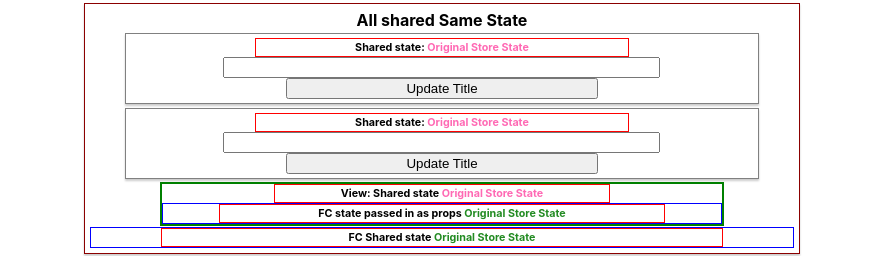
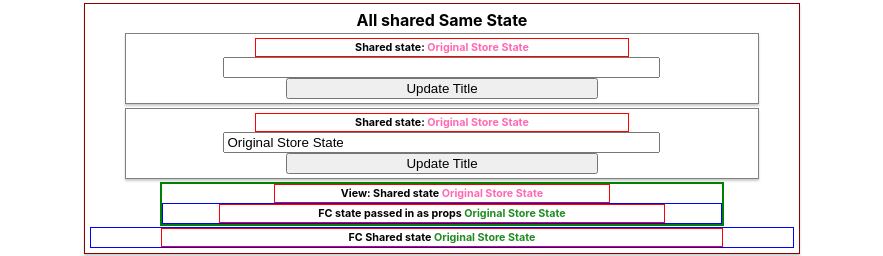
Before and after one commit to stevekutz/redux_exp2, a React (Create React App) app in the folder app/: page / in a window 1280 px wide. Shown: the top 256 px of the page, without its empty margins (198-1081 px from the left). Built offline with nearby package versions, Linux system fonts and the light colour scheme.

Commit message:
added dynamic state input field

```diff
--- a/app/src/App.js
+++ b/app/src/App.js
@@ -3,6 +3,7 @@ import React from 'react';
 import './styles/App.css';
 
 import Title from './views/Title';
+import Title2 from './views/Title2';
 import TitleView from './views/TitleView';
 import TitleComponent from './components/TitleComponent';
 import Counter from './views/Counter';
@@ -16,7 +17,7 @@ function App() {
         <div className = "allSharedState">
           <h4>All shared Same State</h4>
           <Title />
-          <Title />
+          <Title2 />
           <TitleView />
           <TitleComponent />
         </div>
--- a/app/src/styles/counter.css
+++ b/app/src/styles/counter.css
@@ -22,7 +22,6 @@ h5{
     color: firebrick;
     background-color: ghostwhite;
     border-radius: 10px;
-
 }
 
 .inc_dec{
--- /dev/null
+++ b/app/src/views/Title2.js
@@ -0,0 +1,55 @@
+import React from 'react';
+import {connect} from 'react-redux';
+
+import {updateTitle} from '../actions/actionsTitle';
+//import './views.css';
+import '../styles/views.css';
+
+class Title2 extends React.Component {
+    state = {
+        newTitleText: this.props.title
+    }
+
+    handleChange = ev => {
+        this.setState({
+            [ev.target.name] : ev.target.value
+        });
+    }
+
+    updateTitle = ev => {
+        ev.preventDefault();
+        this.props.updateTitle(this.state.newTitleText);
+        // we want updated state to populate input field
+        //   this.setState({newTitleText: ''});    // reset input to blank
+    }
+
+    render() {
+        return (
+            <div className = 'sharedState'>
+               <h6> <span>Shared state:</span> {this.props.title}</h6>
+               <input
+                type = 'text'
+                name = 'newTitleText'
+                value = {this.state.newTitleText}
+                onChange = {this.handleChange}
+               />
+               <button onClick = {this.updateTitle}> Update Title</button>
+            </div>
+        );
+    }
+}
+
+
+// 1) Don't FORGET this first
+const mapStateToProps = state => {
+    return {
+        //title: state.title   BEFORE Combine Reducers
+        title: state.titleReducer.title   // AFTER Combine Reducers
+    };
+};
+
+// 2) NEXT THIS !!!
+export default connect(
+    mapStateToProps,
+    {updateTitle}   // could be written {updateTitle: updateTitle}
+)(Title2);
```
